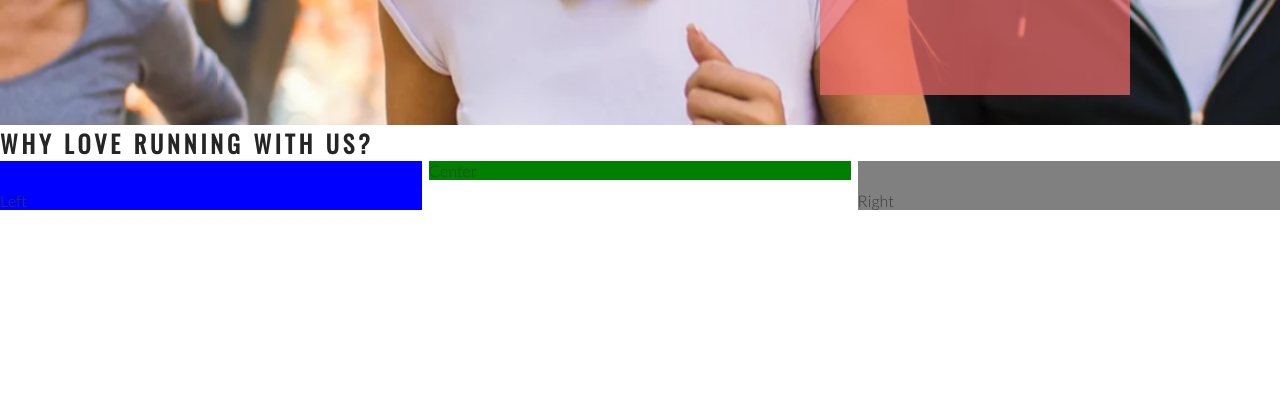
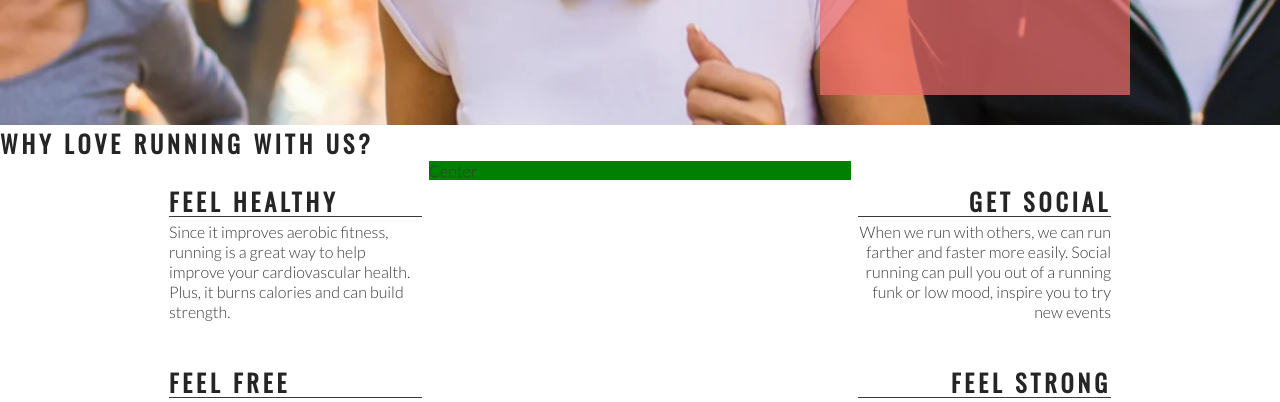
Before and after one commit to DarraghColeman/love-running, a plain HTML site: page index.html in a window 1280 px wide. Shown: the part 550-952 px from the top of the page. Drawn offline with nearby package versions, Linux system fonts and the light colour scheme.

Commit message:
Add style to about section

```diff
--- a/assets/css/style.css
+++ b/assets/css/style.css
@@ -121,14 +121,12 @@ h1, h2 {
     padding-top: 30px;
     width: 33%;
     float: left;
-    background-color: blue;
 }
 
 #right-about {
 padding-top: 30px;
 width: 33%;
 float: right;
-background-color: grey;
 }
 
 #center-about {
@@ -136,3 +134,33 @@ background-color: grey;
     margin: 0 auto;
     background-color: green;
 }
+
+hr {
+    border-top: 1px solid #3a3a3a;
+    width: 100%;
+    margin:5px 0;
+}
+
+.left-about-heading {
+    width: 60%;
+    float: right;
+    line-height: 20px;
+    clear: both;
+    margin-bottom: 50px;
+}
+
+.right-about-heading {
+    width: 60%;
+    float: left;
+    line-height: 20px;
+    clear: both;
+    margin-bottom: 50px;
+}
+
+.right-about-heading h2 {
+    text-align: right;
+}
+
+.right-about-heading p {
+    text-align: right;
+}
--- a/index.html
+++ b/index.html
@@ -38,10 +38,33 @@
             <h3>Dublin Docklands & Phoenix Park</h3>
         </div>
     </section>
+
     <section id="club-ethos">
         <h1>Why Love Running With Us?</h1>
-        <div id="left-about">Left</div>
-        <div id="right-about">Right</div>
+        <div id="left-about">
+            <div class="left-about-heading">
+                <h2>Feel Healthy</h2>
+                <hr>
+                <p>Since it improves aerobic fitness, running is a great way to help improve your cardiovascular health. Plus, it burns calories and can build strength.</p>
+            </div>
+            <div class="left-about-heading">
+                <h2>Feel Free</h2>
+                <hr>
+                <p>Physical exercise, running included, is known to release endorphins in the brain. Endorphins make you more energetic, more awake and, yes, happier.</p>
+            </div>
+        </div>
+        <div id="right-about">
+            <div class="right-about-heading">
+                <h2>Get Social</h2>
+                <hr>
+                <p>When we run with others, we can run farther and faster more easily. Social running can pull you out of a running funk or low mood, inspire you to try new events</p>
+            </div>
+            <div class="right-about-heading">
+                <h2>Feel Strong</h2>
+                <hr>
+                <p>Running strengthens your heart by pumping blood more effectively through your body.</p>
+            </div>
+        </div>
         <div id="center-about">Center</div>
     </section>
     <section>
```
